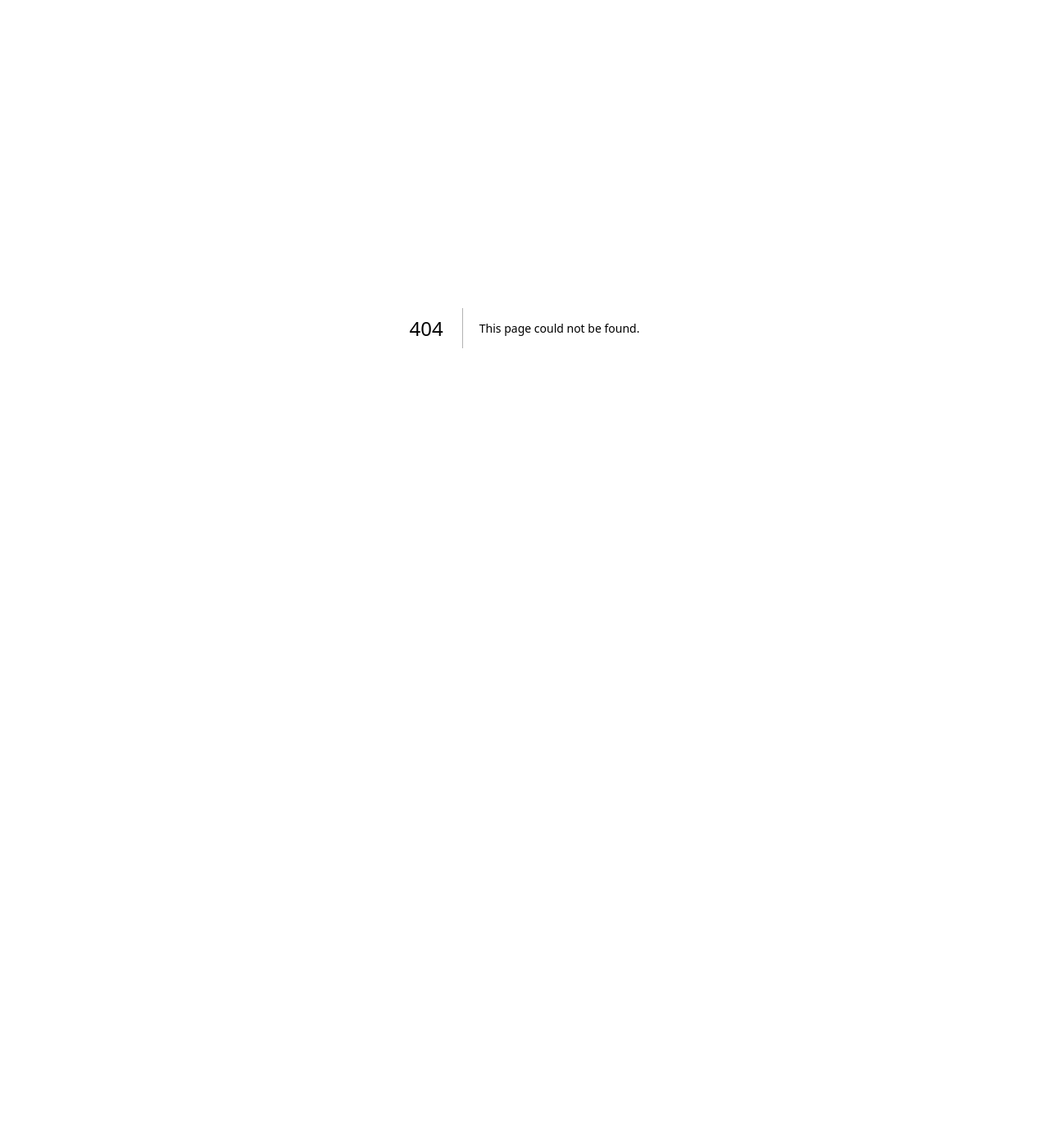
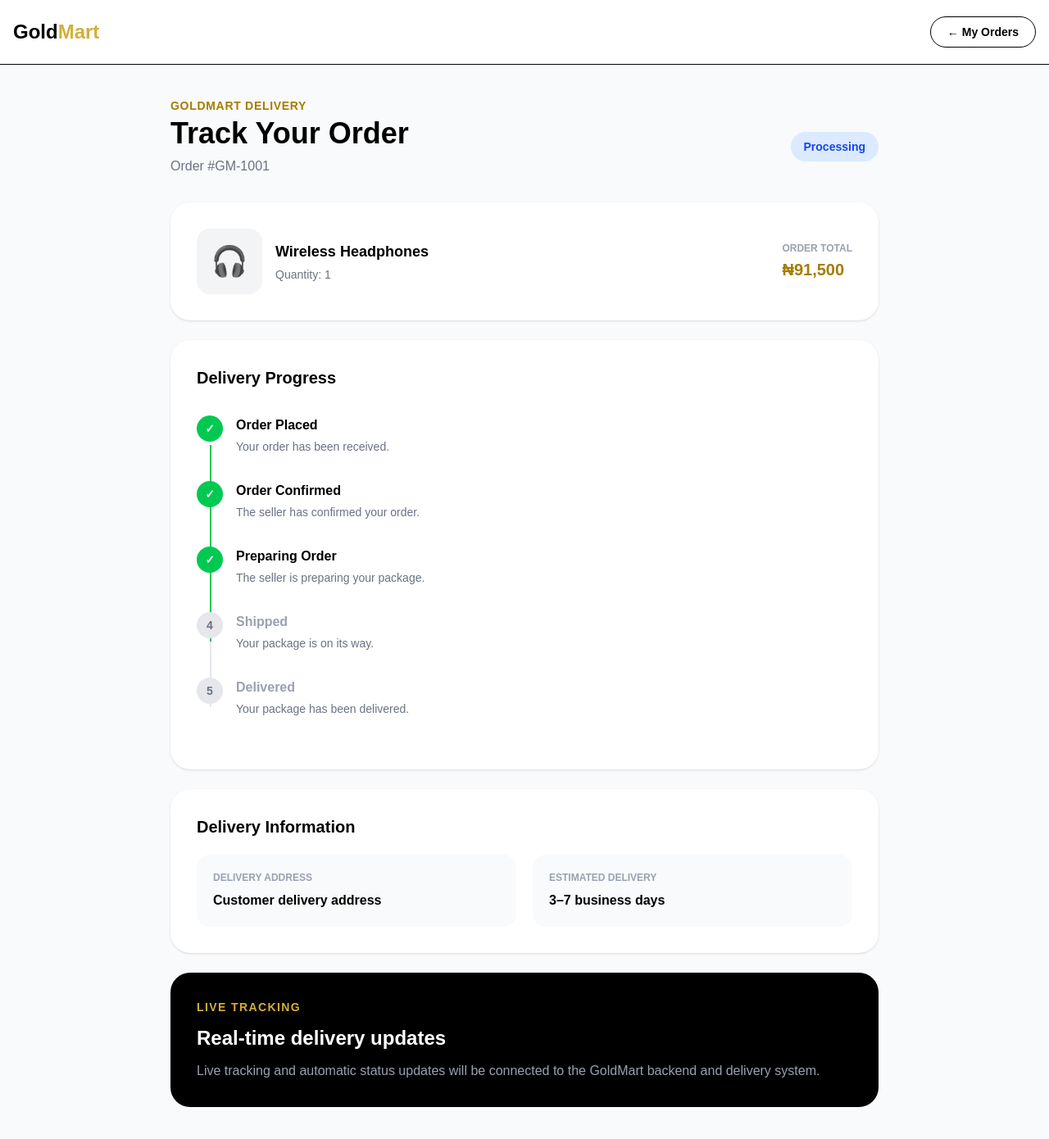
Before and after one commit to oscar1-max/Gold-mart-Ybsr, a Next.js app: page /orders/1 in a window 1280 px wide. Before the commit this address had no page. Shown: the whole page at 82% size. Before the commit the page ends 800 px from the top, so only its background shows below. Built offline with nearby package versions, Linux system fonts and the light colour scheme.

Commit message:
Create order tracking page with delivery details
This page displays the order tracking information, including order details, delivery progress, and delivery information.

```diff
--- /dev/null
+++ b/app/orders/[id]/page.tsx
@@ -0,0 +1,241 @@
+import Link from "next/link";
+
+const order = {
+  id: "#GM-1001",
+  product: "Wireless Headphones",
+  quantity: 1,
+  total: "₦91,500",
+  status: "Processing",
+  deliveryAddress: "Customer delivery address",
+};
+
+const steps = [
+  {
+    title: "Order Placed",
+    description: "Your order has been received.",
+    completed: true,
+  },
+  {
+    title: "Order Confirmed",
+    description: "The seller has confirmed your order.",
+    completed: true,
+  },
+  {
+    title: "Preparing Order",
+    description: "The seller is preparing your package.",
+    completed: true,
+  },
+  {
+    title: "Shipped",
+    description: "Your package is on its way.",
+    completed: false,
+  },
+  {
+    title: "Delivered",
+    description: "Your package has been delivered.",
+    completed: false,
+  },
+];
+
+export default function OrderTrackingPage() {
+  return (
+    <main className="min-h-screen bg-gray-50 text-black">
+
+      {/* HEADER */}
+      <header className="border-b bg-white">
+        <div className="mx-auto flex max-w-7xl items-center justify-between px-4 py-5">
+
+          <Link href="/" className="text-2xl font-black">
+            Gold<span className="text-[#D4AF37]">Mart</span>
+          </Link>
+
+          <Link
+            href="/orders"
+            className="rounded-full border px-5 py-2 text-sm font-bold"
+          >
+            ← My Orders
+          </Link>
+
+        </div>
+      </header>
+
+      {/* CONTENT */}
+      <div className="mx-auto max-w-4xl px-4 py-10">
+
+        <p className="text-sm font-bold uppercase tracking-wider text-[#A67C00]">
+          GoldMart Delivery
+        </p>
+
+        <div className="mt-1 flex flex-col justify-between gap-4 sm:flex-row sm:items-center">
+
+          <div>
+            <h1 className="text-3xl font-black sm:text-4xl">
+              Track Your Order
+            </h1>
+
+            <p className="mt-2 text-gray-500">
+              Order {order.id}
+            </p>
+          </div>
+
+          <span className="w-fit rounded-full bg-blue-100 px-4 py-2 text-sm font-bold text-blue-700">
+            {order.status}
+          </span>
+
+        </div>
+
+        {/* ORDER SUMMARY */}
+        <section className="mt-8 rounded-3xl bg-white p-6 shadow-sm sm:p-8">
+
+          <div className="flex flex-col gap-5 sm:flex-row sm:items-center sm:justify-between">
+
+            <div className="flex items-center gap-4">
+
+              <div className="flex h-20 w-20 items-center justify-center rounded-2xl bg-gray-100 text-4xl">
+                🎧
+              </div>
+
+              <div>
+                <h2 className="text-lg font-black">
+                  {order.product}
+                </h2>
+
+                <p className="mt-1 text-sm text-gray-500">
+                  Quantity: {order.quantity}
+                </p>
+              </div>
+
+            </div>
+
+            <div>
+              <p className="text-xs font-bold uppercase text-gray-400">
+                Order Total
+              </p>
+
+              <p className="mt-1 text-xl font-black text-[#A67C00]">
+                {order.total}
+              </p>
+            </div>
+
+          </div>
+
+        </section>
+
+        {/* TRACKING */}
+        <section className="mt-6 rounded-3xl bg-white p-6 shadow-sm sm:p-8">
+
+          <h2 className="text-xl font-black">
+            Delivery Progress
+          </h2>
+
+          <div className="mt-8">
+
+            {steps.map((step, index) => (
+              <div
+                key={step.title}
+                className="relative flex gap-4"
+              >
+
+                {/* LINE */}
+                {index < steps.length - 1 && (
+                  <div
+                    className={`absolute left-4 top-9 h-full w-0.5 ${
+                      step.completed
+                        ? "bg-green-500"
+                        : "bg-gray-200"
+                    }`}
+                  />
+                )}
+
+                {/* ICON */}
+                <div
+                  className={`relative z-10 flex h-8 w-8 shrink-0 items-center justify-center rounded-full text-sm font-bold ${
+                    step.completed
+                      ? "bg-green-500 text-white"
+                      : "bg-gray-200 text-gray-500"
+                  }`}
+                >
+                  {step.completed ? "✓" : index + 1}
+                </div>
+
+                {/* TEXT */}
+                <div className="pb-8">
+
+                  <h3
+                    className={`font-black ${
+                      step.completed
+                        ? "text-black"
+                        : "text-gray-400"
+                    }`}
+                  >
+                    {step.title}
+                  </h3>
+
+                  <p className="mt-1 text-sm text-gray-500">
+                    {step.description}
+                  </p>
+
+                </div>
+
+              </div>
+            ))}
+
+          </div>
+
+        </section>
+
+        {/* DELIVERY INFORMATION */}
+        <section className="mt-6 rounded-3xl bg-white p-6 shadow-sm sm:p-8">
+
+          <h2 className="text-xl font-black">
+            Delivery Information
+          </h2>
+
+          <div className="mt-5 grid gap-5 sm:grid-cols-2">
+
+            <div className="rounded-2xl bg-gray-50 p-5">
+              <p className="text-xs font-bold uppercase text-gray-400">
+                Delivery Address
+              </p>
+
+              <p className="mt-2 font-bold">
+                {order.deliveryAddress}
+              </p>
+            </div>
+
+            <div className="rounded-2xl bg-gray-50 p-5">
+              <p className="text-xs font-bold uppercase text-gray-400">
+                Estimated Delivery
+              </p>
+
+              <p className="mt-2 font-bold">
+                3–7 business days
+              </p>
+            </div>
+
+          </div>
+
+        </section>
+
+        {/* NOTICE */}
+        <section className="mt-6 rounded-3xl bg-black p-8 text-white">
+
+          <p className="text-sm font-bold uppercase tracking-widest text-[#D4AF37]">
+            Live Tracking
+          </p>
+
+          <h2 className="mt-3 text-2xl font-black">
+            Real-time delivery updates
+          </h2>
+
+          <p className="mt-3 text-gray-400">
+            Live tracking and automatic status updates will be
+            connected to the GoldMart backend and delivery system.
+          </p>
+
+        </section>
+
+      </div>
+    </main>
+  );
+                }
```
